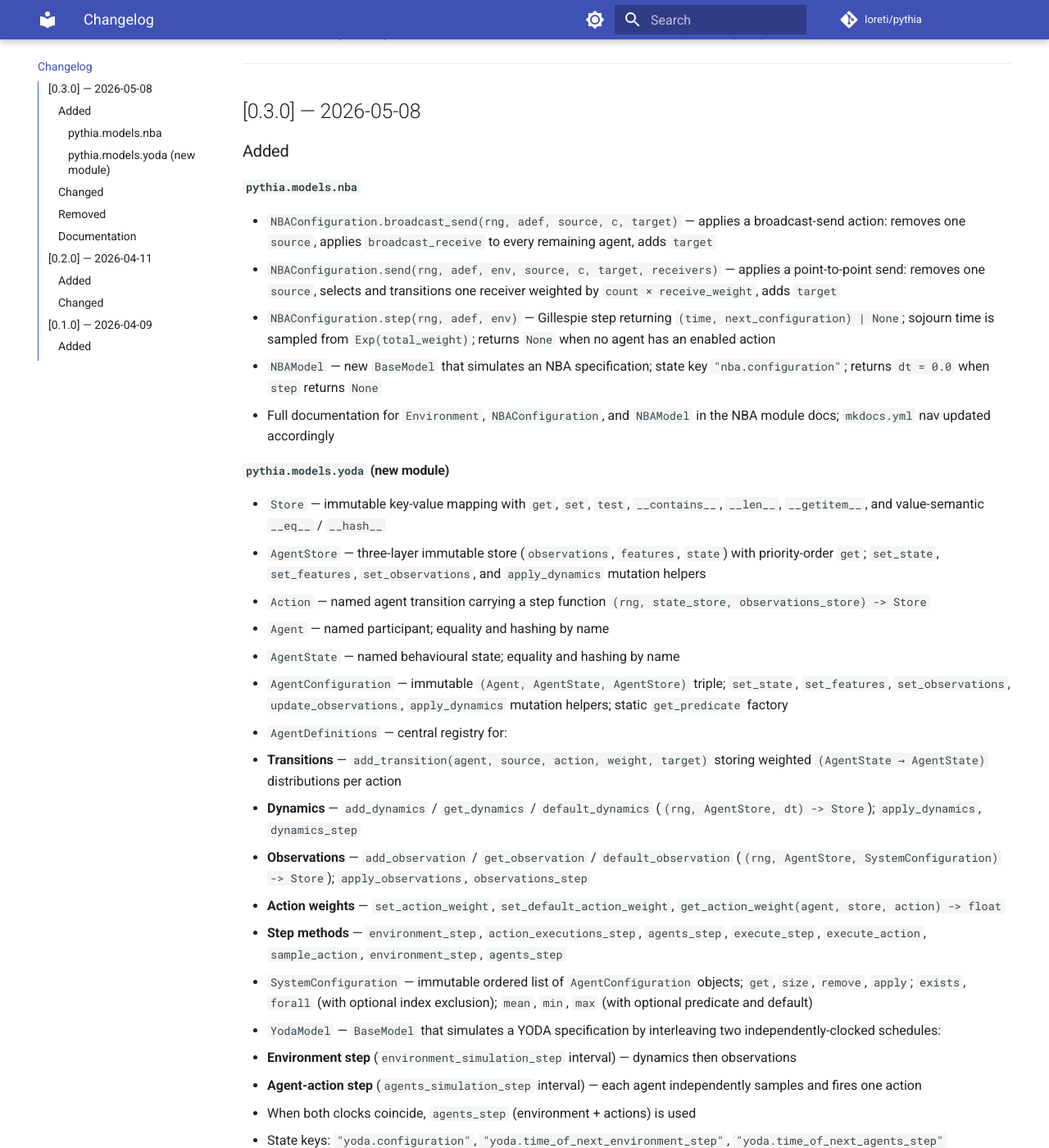
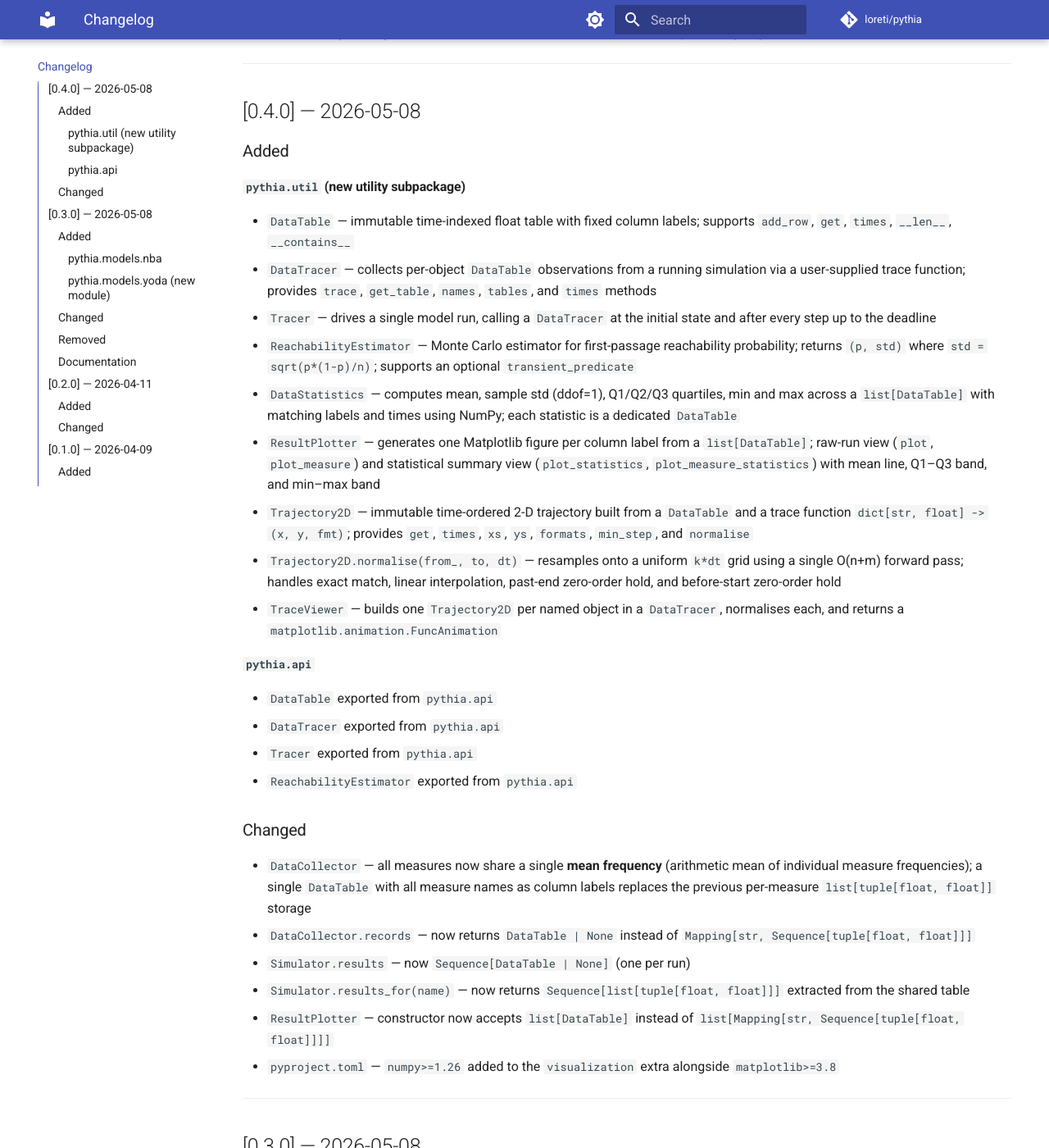
Before and after one commit to quasylab/pythia, an MkDocs documentation site: the page built from docs/changelog.md, in a window 1280 px wide and 1400 px high, scrolled down 201 px. Shown: the whole window at 82% size. Built offline with MkDocs 1.6.1 and Material for MkDocs 9.7.7, drawn with Linux system fonts in a browser that asks for light colours; comment, search, counter and statistics services are not loaded.

Commit message:
Update changelog (0.4.0) and README
- changelog.md: add [0.4.0] entry covering all additions (DataTable,
  DataTracer, Tracer, ReachabilityEstimator, DataStatistics, ResultPlotter,
  Trajectory2D, TraceViewer) and breaking changes to DataCollector,
  Simulator, and ResultPlotter
- README.md: expand utility modules table with DataStatistics, Trajectory2D,
  and TraceViewer

Co-Authored-By: Claude Sonnet 4.6 <noreply@anthropic.com>

```diff
--- a/docs/changelog.md
+++ b/docs/changelog.md
@@ -2,6 +2,64 @@
 
 All notable changes to Pythia are documented here.
 The format follows [Keep a Changelog](https://keepachangelog.com/en/1.1.0/).
+
+---
+
+## [0.4.0] — 2026-05-08
+
+### Added
+
+#### `pythia.util` (new utility subpackage)
+
+- `DataTable` — immutable time-indexed float table with fixed column labels;
+  supports `add_row`, `get`, `times`, `__len__`, `__contains__`
+- `DataTracer` — collects per-object `DataTable` observations from a running
+  simulation via a user-supplied trace function; provides `trace`, `get_table`,
+  `names`, `tables`, and `times` methods
+- `Tracer` — drives a single model run, calling a `DataTracer` at the initial
+  state and after every step up to the deadline
+- `ReachabilityEstimator` — Monte Carlo estimator for first-passage
+  reachability probability; returns `(p, std)` where
+  `std = sqrt(p*(1-p)/n)`; supports an optional `transient_predicate`
+- `DataStatistics` — computes mean, sample std (ddof=1), Q1/Q2/Q3 quartiles,
+  min and max across a `list[DataTable]` with matching labels and times
+  using NumPy; each statistic is a dedicated `DataTable`
+- `ResultPlotter` — generates one Matplotlib figure per column label from a
+  `list[DataTable]`; raw-run view (`plot`, `plot_measure`) and statistical
+  summary view (`plot_statistics`, `plot_measure_statistics`) with mean line,
+  Q1–Q3 band, and min–max band
+- `Trajectory2D` — immutable time-ordered 2-D trajectory built from a
+  `DataTable` and a trace function `dict[str, float] -> (x, y, fmt)`; provides
+  `get`, `times`, `xs`, `ys`, `formats`, `min_step`, and `normalise`
+- `Trajectory2D.normalise(from_, to, dt)` — resamples onto a uniform `k*dt`
+  grid using a single O(n+m) forward pass; handles exact match, linear
+  interpolation, past-end zero-order hold, and before-start zero-order hold
+- `TraceViewer` — builds one `Trajectory2D` per named object in a
+  `DataTracer`, normalises each, and returns a
+  `matplotlib.animation.FuncAnimation`
+
+#### `pythia.api`
+
+- `DataTable` exported from `pythia.api`
+- `DataTracer` exported from `pythia.api`
+- `Tracer` exported from `pythia.api`
+- `ReachabilityEstimator` exported from `pythia.api`
+
+### Changed
+
+- `DataCollector` — all measures now share a single **mean frequency**
+  (arithmetic mean of individual measure frequencies); a single `DataTable`
+  with all measure names as column labels replaces the previous
+  per-measure `list[tuple[float, float]]` storage
+- `DataCollector.records` — now returns `DataTable | None` instead of
+  `Mapping[str, Sequence[tuple[float, float]]]`
+- `Simulator.results` — now `Sequence[DataTable | None]` (one per run)
+- `Simulator.results_for(name)` — now returns
+  `Sequence[list[tuple[float, float]]]` extracted from the shared table
+- `ResultPlotter` — constructor now accepts `list[DataTable]` instead of
+  `list[Mapping[str, Sequence[tuple[float, float]]]]`
+- `pyproject.toml` — `numpy>=1.26` added to the `visualization` extra
+  alongside `matplotlib>=3.8`
 
 ---
 
```
Also changed, not shown: README.md (+4 -1 lines).
